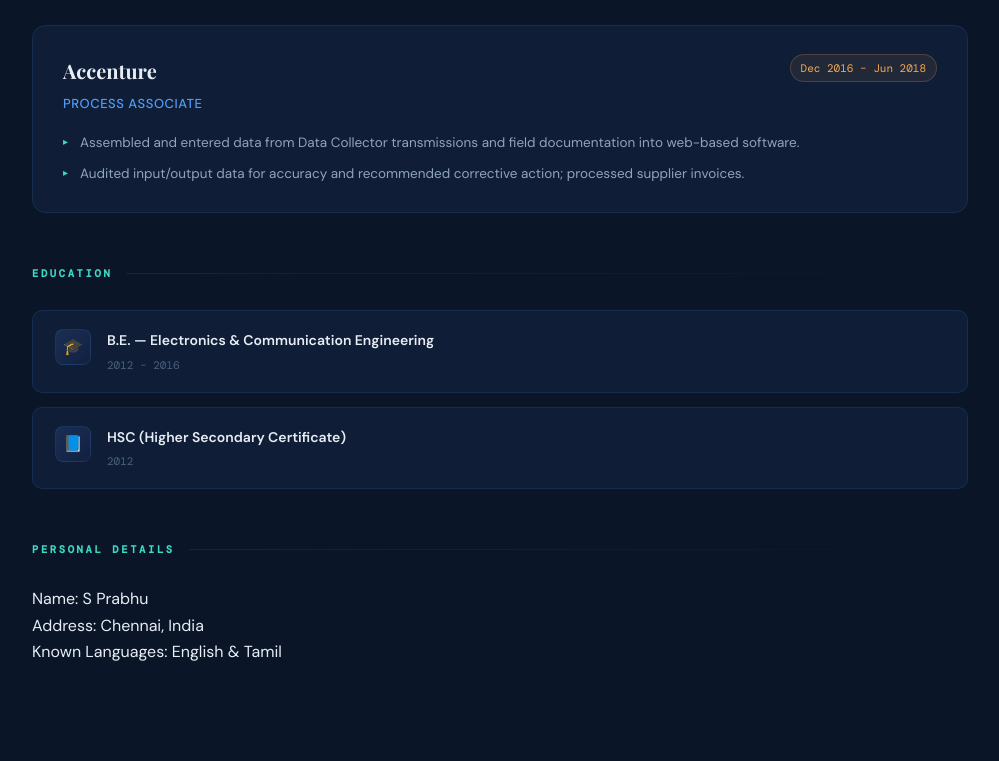
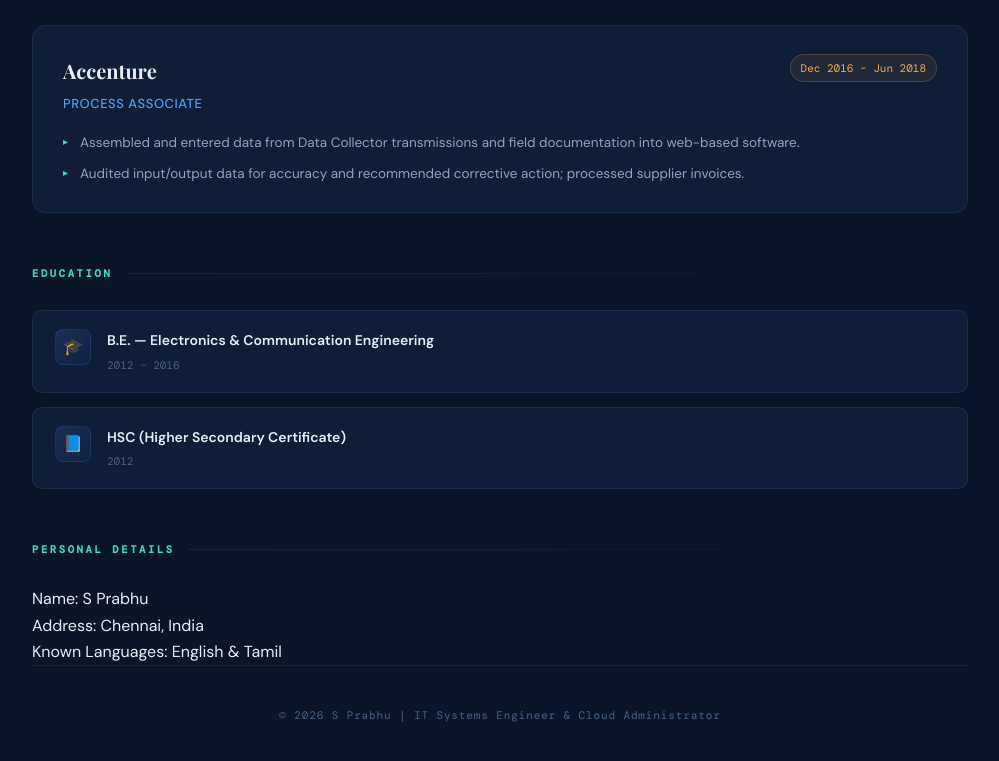
Before and after one commit to prabhugunaa/prabhugunaa.github.io, a plain HTML site: page index.html in a window 1280 px wide. Shown: the part 2696-3457 px from the top of the page, without its empty margins (140-1139 px from the left). Drawn offline with nearby package versions, Linux system fonts and the light colour scheme.

Commit message:
Update index.html

```diff
--- a/index.html
+++ b/index.html
@@ -815,6 +815,11 @@
         </div>
       </div>
 
+  <!-- FOOTER -->
+  <footer>
+    <p>© 2026 S Prabhu | IT Systems Engineer &amp; Cloud Administrator</p>
+  </footer>
+
 </div>
 </body>
 </html>
```
